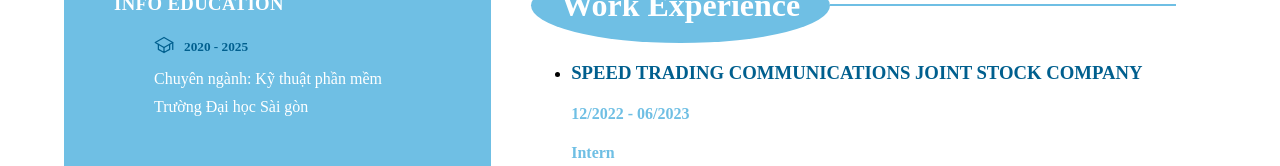
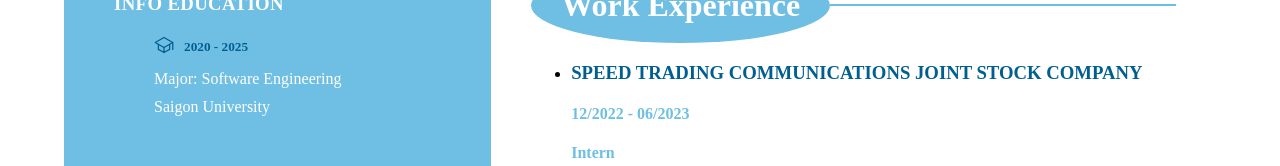
Before and after one commit to AnYuku/my_cv, a plain HTML site: page index.html in a window 1280 px wide. Shown: the part 712-878 px from the top of the page. Drawn offline with nearby package versions, Linux system fonts and the light colour scheme.

Commit message:
final update

```diff
--- a/index.html
+++ b/index.html
@@ -42,8 +42,8 @@
           <ul>
             <li>
               <h5> <span><ion-icon name="school-outline"></ion-icon></span> 2020 - 2025</h5>
-              <h4>Chuyên ngành: Kỹ thuật phần mềm</h4>
-              <h4>Trường Đại học Sài gòn</h4>
+              <h4>Major: Software Engineering</h4>
+              <h4>Saigon University</h4>
             </li>
           </ul>
         </div>
```
